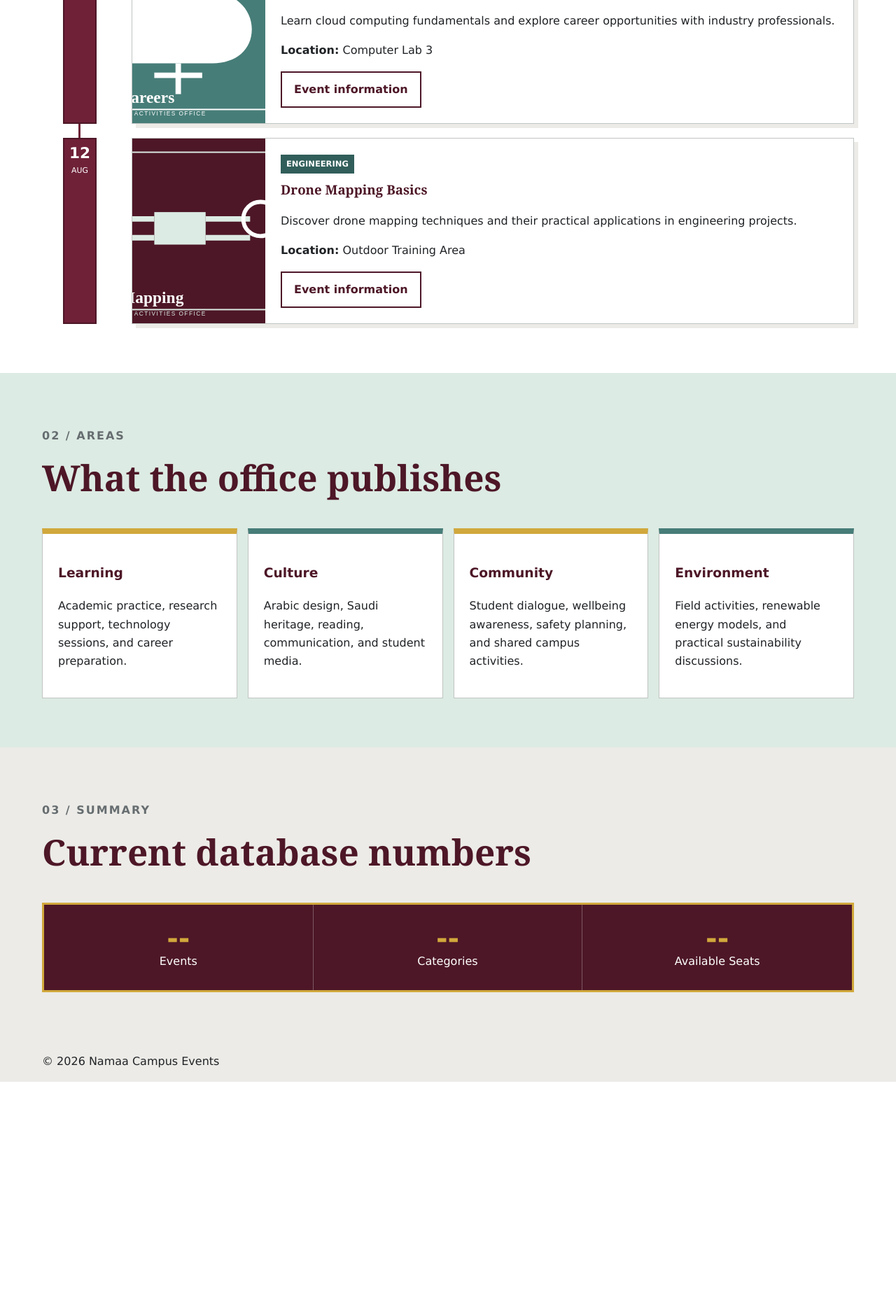
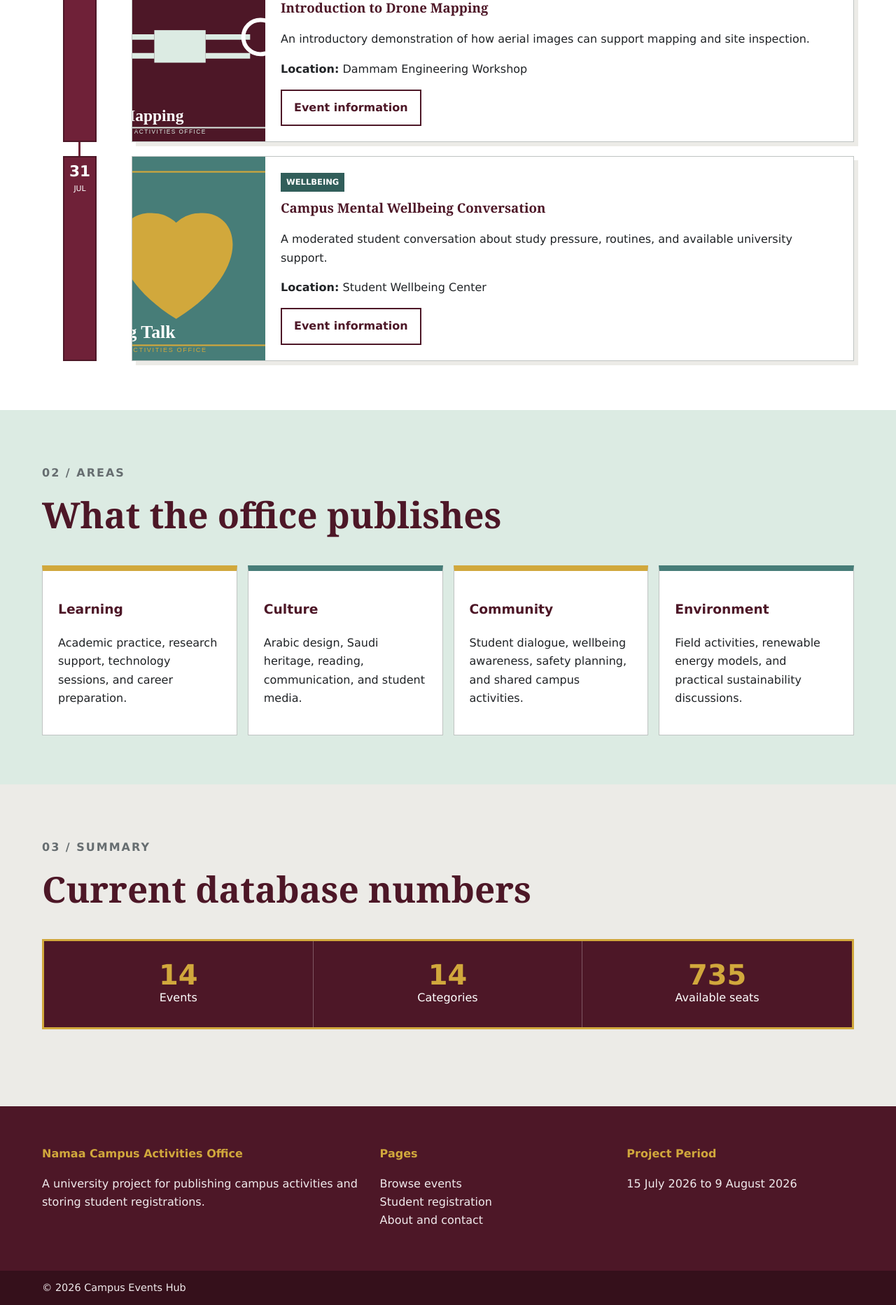
Before and after one commit to FaisalAlosaimi0/namaa-campus-events, a PHP site: page / in a window 1280 px wide. Shown: the part 1320-3185 px from the top of the page at 70% size. Before the commit the page ends 2866 px from the top, so only its background shows below. Run offline with PHP 8.4, Linux system fonts and the light colour scheme; data comes from the database, SQL or seed files in the repository.

Commit message:
Convert Home page to PHP and finalize CSS

```diff
--- a/css/style.css
+++ b/css/style.css
@@ -640,3 +696,185 @@ textarea {
 .team-member span {
     display: block;
 }
+
+.empty-state {
+    padding: 44px;
+    text-align: center;
+    background: var(--white);
+    border: 2px dashed var(--teal);
+}
+
+.site-footer {
+    margin-top: 40px;
+    color: #f0eaec;
+    background: var(--burgundy-dark);
+}
+
+.footer-grid {
+    display: grid;
+    grid-template-columns: 1.4fr 1fr 1fr;
+    gap: 28px;
+    padding: 42px 0;
+}
+
+.site-footer h2 {
+    color: var(--mustard);
+    font-size: 1rem;
+}
+
+.site-footer ul {
+    list-style: none;
+    padding: 0;
+}
+
+.site-footer a {
+    color: #f0eaec;
+    text-decoration: none;
+}
+
+.site-footer a:hover {
+    color: var(--mustard);
+}
+
+.footer-base {
+    padding: 13px 0;
+    background: #35101b;
+    font-size: 0.9rem;
+}
+
+.footer-base p {
+    margin: 0;
+}
+
+@media (max-width: 960px) {
+    .header-row {
+        align-items: flex-start;
+        flex-direction: column;
+        padding: 15px 0;
+    }
+
+    .nav-box {
+        width: 100%;
+    }
+
+    .hero-grid,
+    .detail-grid,
+    .about-layout {
+        grid-template-columns: 1fr;
+    }
+
+    .hero-blocks {
+        min-height: 470px;
+    }
+
+    .activity-grid {
+        grid-template-columns: repeat(2, 1fr);
+    }
+
+    .bulletin {
+        grid-template-columns: 95px 190px 1fr;
+    }
+
+    .footer-grid {
+        grid-template-columns: 1fr 1fr;
+    }
+}
+
+@media (max-width: 680px) {
+    .nav-box a {
+        padding: 8px;
+        font-size: 0.82rem;
+    }
+
+    .hero-grid {
+        padding: 50px 0;
+    }
+
+    .block-main {
+        inset: 30px 0;
+    }
+
+    .block-back-one {
+        inset: 0 60px 120px 0;
+    }
+
+    .block-back-two {
+        inset: 120px 0 0 70px;
+    }
+
+    .section {
+        padding: 48px 0;
+    }
+
+    .timeline {
+        margin-left: 0;
+    }
+
+    .timeline::before {
+        left: 18px;
+    }
+
+    .timeline-item {
+        grid-template-columns: 62px 1fr;
+    }
+
+    .timeline-date {
+        width: 40px;
+    }
+
+    .timeline-card {
+        grid-template-columns: 1fr;
+    }
+
+    .timeline-card img {
+        height: 190px;
+    }
+
+    .activity-grid,
+    .stats-panel,
+    .form-grid,
+    .footer-grid {
+        grid-template-columns: 1fr;
+    }
+
+    .stat {
+        border-right: 0;
+        border-bottom: 1px solid rgba(255, 255, 255, 0.28);
+    }
+
+    .stat:last-child {
+        border-bottom: 0;
+    }
+
+    .bulletin {
+        grid-template-columns: 72px 1fr;
+    }
+
+    .bulletin img {
+        grid-column: 1 / -1;
+        grid-row: 1;
+        height: 200px;
+    }
+
+    .bulletin-date {
+        grid-column: 1;
+        grid-row: 2;
+    }
+
+    .bulletin-copy {
+        grid-column: 2;
+        grid-row: 2;
+        padding: 18px;
+    }
+
+    .section-heading {
+        align-items: flex-start;
+        flex-direction: column;
+    }
+
+    .form-board,
+    .detail-panel,
+    .paper {
+        padding: 20px;
+    }
+}
--- a/index.php
+++ b/index.php
@@ -1,63 +1,55 @@
-<!DOCTYPE html>
-<html lang="en">
-<head>
-    <meta charset="UTF-8">
-    <meta name="viewport" content="width=device-width, initial-scale=1.0">
-    <title>Namaa Campus Events</title>
+<?php
+$pageTitle = 'Home';
+require 'includes/db.php';
 
-    <link rel="stylesheet" href="css/style.css">
-</head>
+$featured = null;
+$featuredResult = mysqli_query(
+    $conn,
+    "SELECT * FROM events
+     WHERE featured = 1
+     ORDER BY event_date ASC
+     LIMIT 1"
+);
 
-<body>
+if ($featuredResult) {
+    $featured = mysqli_fetch_assoc($featuredResult);
+}
 
-<div class="announcement">
-    <div class="shell">
-        <p>Student activities calendar · Namaa Campus Activities Office</p>
-    </div>
-</div>
+$upcomingResult = mysqli_query(
+    $conn,
+    "SELECT * FROM events
+     WHERE event_date >= CURDATE()
+     ORDER BY event_date ASC, event_time ASC
+     LIMIT 3"
+);
 
-<header class="site-header">
-    <div class="shell header-row">
+$statsResult = mysqli_query(
+    $conn,
+    "SELECT
+        COUNT(*) AS total_events,
+        COUNT(DISTINCT category) AS total_categories,
+        SUM(available_seats) AS total_seats
+     FROM events"
+);
 
-        <a class="brand" href="index.html">
-            <span class="brand-shape">N</span>
+$stats = $statsResult ? mysqli_fetch_assoc($statsResult) : null;
 
-            <span>
-                <strong>Namaa Campus Events</strong>
-                <small>Campus Events Hub</small>
-            </span>
-        </a>
+require 'includes/header.php';
+?>
 
-        <nav class="nav-box">
-            <a class="active" href="index.html">Home</a>
-            <a href="events.html">Events</a>
-            <a href="register.html">Register</a>
-            <a href="registrations.html">Registrations</a>
-            <a href="about.html">About</a>
-        </nav>
-
-    </div>
-</header>
-
-<main>
 <section class="hero">
     <div class="shell hero-grid">
         <div class="hero-copy">
             <p class="eyebrow">Namaa Campus Activities Office</p>
-
             <h1>One board for campus plans.</h1>
-
             <p>
                 Check upcoming activities, read the details, and complete a
-                student registration without searching through separate
-                announcements.
+                student registration without searching through separate announcements.
             </p>
 
             <div class="button-row">
-                <a class="button" href="events.html">Browse all events</a>
-                <a class="button button-light" href="register.html">
-                    Open registration
-                </a>
+                <a class="button" href="events.php">Browse all events</a>
+                <a class="button button-light" href="register.php"> Open registration  </a>
             </div>
         </div>
 
@@ -65,24 +57,26 @@
             <div class="block-back-one"></div>
             <div class="block-back-two"></div>
 
+            <?php if ($featured): ?>
             <article class="block-main">
-                <img src="images/calligraphy-ui.svg" alt="Calligraphy UI">
+                <img src="<?php echo htmlspecialchars($featured['image']); ?>"
+                         alt="<?php echo htmlspecialchars($featured['title']); ?>">
 
                     <div class="block-content">
-    <span class="ticket">FEATURED ACTIVITY</span>
-
-    <h2>Arabic Calligraphy for Digital Interfaces</h2>
-
-    <p>
-        A practical session on using Arabic calligraphy ideas in simple
-        digital interface designs.
-    </p>
-
-    <a class="button button-teal" href="event.html">
+                        <span class="ticket">Featured activity</span>
+                        <h2><?php echo htmlspecialchars($featured['title']); ?></h2>
+                        <p><?php echo htmlspecialchars($featured['short_description']); ?></p>
+                        <a class="button button-teal" href="event.php?id=<?php echo (int) $featured['id']; ?>">
                             View details
                         </a>
                     </div>
                 </article>
+            <?php else: ?>
+                <div class="block-main block-content">
+                    <h2>No featured event</h2>
+                    <p>A featured activity will appear here after it is added to the database.</p>
+                </div>
+            <?php endif; ?>
         </aside>
     </div>
 </section>
@@ -96,101 +90,41 @@
                 <p>The next three events are loaded from MySQL.</p>
             </div>
 
-            <a class="button button-light" href="events.html">
-                Open the full board
-            </a>
+            <a class="button button-light" href="events.php">Open the full board</a>
         </div>
 
+         <?php if ($upcomingResult && mysqli_num_rows($upcomingResult) > 0): ?>
         <div class="timeline">
-
+            <?php while ($event = mysqli_fetch_assoc($upcomingResult)): ?>
             <article class="timeline-item">
                 <div class="timeline-date">
-                    <strong>04</strong>
-                    <span>AUG</span>
+                    <strong><?php echo date('d', strtotime($event['event_date'])); ?></strong>
+                            <span><?php echo date('M', strtotime($event['event_date'])); ?></span>
                 </div>
 
                 <div class="timeline-card">
-                    <img src="images/calligraphy-ui.svg"
-                         alt="Arabic Calligraphy for Digital Interfaces">
+                    <img src="<?php echo htmlspecialchars($event['image']); ?>"
+                         alt="<?php echo htmlspecialchars($event['title']); ?>">
 
                     <div class="timeline-copy">
-                        <span class="ticket">Culture</span>
-
-                        <h3>Arabic Calligraphy for Digital Interfaces</h3>
-
-                        <p>
-                            A practical session on using Arabic calligraphy ideas
-                            in simple digital interface designs.
-                        </p>
-
-                        <p><strong>Location:</strong> Innovation Hall</p>
-
-                        <a class="button button-light" href="event.html">
+                        <span class="ticket"><?php echo htmlspecialchars($event['category']); ?></span>
+                                <h3><?php echo htmlspecialchars($event['title']); ?></h3>
+                                <p><?php echo htmlspecialchars($event['short_description']); ?></p>
+                                <p><strong>Location:</strong> <?php echo htmlspecialchars($event['location']); ?></p>
+                                <a class="button button-light" href="event.php?id=<?php echo (int) $event['id']; ?>">
                             Event information
                         </a>
                     </div>
                 </div>
             </article>
-
-            <article class="timeline-item">
-                <div class="timeline-date">
-                    <strong>07</strong>
-                    <span>AUG</span>
+         <?php endwhile; ?>
             </div>
-
-                <div class="timeline-card">
-                    <img src="images/cloud-careers.svg"
-                         alt="Cloud Careers Workshop">
-
-                    <div class="timeline-copy">
-                        <span class="ticket">Technology</span>
-
-                        <h3>Cloud Careers Workshop</h3>
-
-                        <p>
-                            Learn cloud computing fundamentals and explore career
-                            opportunities with industry professionals.
-                        </p>
-
-                        <p><strong>Location:</strong> Computer Lab 3</p>
-
-                        <a class="button button-light" href="event.html">
-                            Event information
-                        </a>
+        <?php else: ?>
+            <div class="empty-state">
+                <h2>No upcoming events</h2>
+                <p>The database does not contain any future event dates.</p>
             </div>
-                </div>
-            </article>
-
-            <article class="timeline-item">
-                <div class="timeline-date">
-                    <strong>12</strong>
-                    <span>AUG</span>
-                </div>
-
-                <div class="timeline-card">
-                    <img src="images/drone-mapping.svg"
-                         alt="Drone Mapping Basics">
-
-                    <div class="timeline-copy">
-                        <span class="ticket">Engineering</span>
-
-                        <h3>Drone Mapping Basics</h3>
-
-                        <p>
-                            Discover drone mapping techniques and their practical
-                            applications in engineering projects.
-                        </p>
-
-                        <p><strong>Location:</strong> Outdoor Training Area</p>
-
-                        <a class="button button-light" href="event.html">
-                            Event information
-                        </a>
-                    </div>
-                </div>
-            </article>
-
-        </div>
+        <?php endif; ?>
     </div>
 </section>
 
@@ -206,34 +140,22 @@
         <div class="activity-grid">
             <article class="activity-card">
                 <h3>Learning</h3>
-                <p>
-                    Academic practice, research support, technology sessions,
-                    and career preparation.
-                </p>
+                <p>Academic practice, research support, technology sessions, and career preparation.</p>
             </article>
 
             <article class="activity-card">
                 <h3>Culture</h3>
-                <p>
-                    Arabic design, Saudi heritage, reading, communication,
-                    and student media.
-                </p>
+                <p>Arabic design, Saudi heritage, reading, communication, and student media.</p>
             </article>
 
             <article class="activity-card">
                 <h3>Community</h3>
-                <p>
-                    Student dialogue, wellbeing awareness, safety planning,
-                    and shared campus activities.
-                </p>
+                <p>Student dialogue, wellbeing awareness, safety planning, and shared campus activities.</p>
             </article>
 
             <article class="activity-card">
                 <h3>Environment</h3>
-                <p>
-                    Field activities, renewable energy models, and practical
-                    sustainability discussions.
-                </p>
+                <p>Field activities, renewable energy models, and practical sustainability discussions.</p>
             </article>
         </div>
     </div>
@@ -250,30 +172,24 @@
 
         <div class="stats-panel">
             <div class="stat">
-                <strong>--</strong>
+                <strong><?php echo $stats ? (int) $stats['total_events'] : 0; ?></strong>
                 <span>Events</span>
             </div>
 
             <div class="stat">
-                <strong>--</strong>
+                <strong><?php echo $stats ? (int) $stats['total_categories'] : 0; ?></strong>
                 <span>Categories</span>
             </div>
 
             <div class="stat">
-                <strong>--</strong>
-                <span>Available Seats</span>
+                <strong><?php echo $stats ? (int) $stats['total_seats'] : 0; ?></strong>
+                <span>Available seats</span>
             </div>
         </div>
     </div>
 </section>
 
-</main>
-
-<footer>
-    <div class="shell">
-        <p>© 2026 Namaa Campus Events</p>
-    </div>
-</footer>
-
-</body>
-</html>
+<?php
+mysqli_close($conn);
+require 'includes/footer.php';
+?>
```
Also changed, not shown: other parts of css/style.css (+56 -0 lines). Lines whose indentation alone changed are shown as unchanged.
